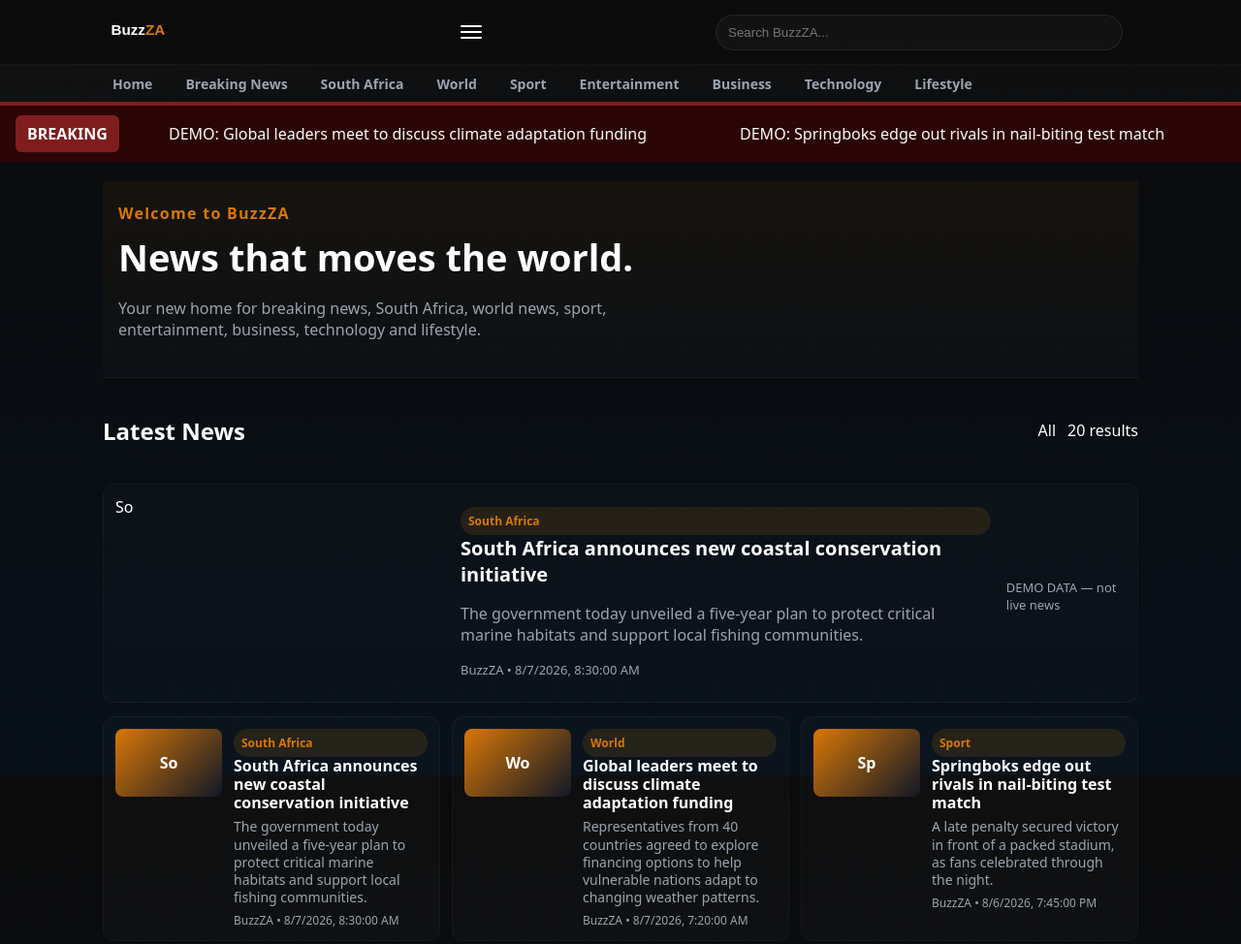
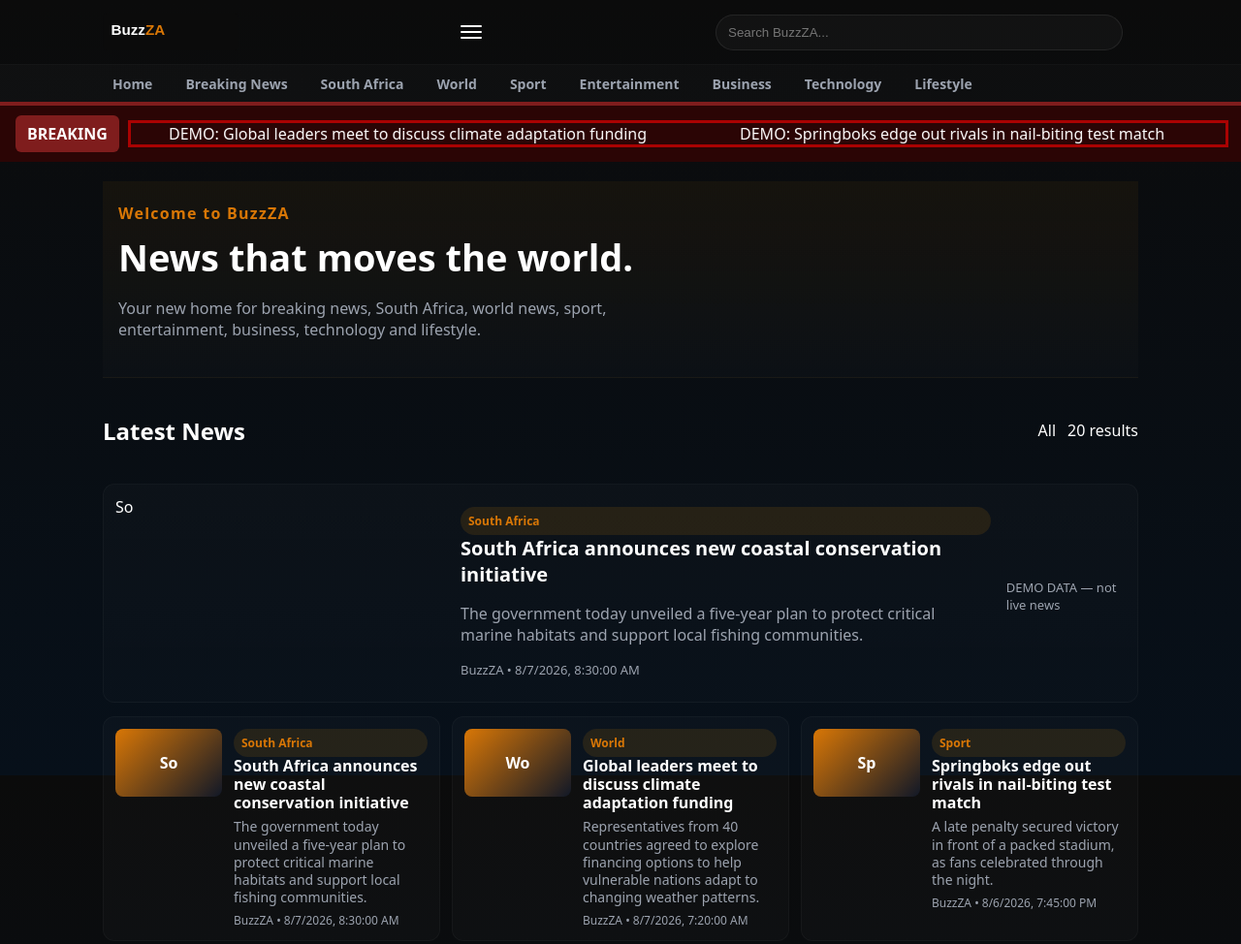
Before and after one commit to bcele202/BuzzZa, a website: page index.html in a window 1280 px wide. Shown: the top 974 px of the page at 97% size. Drawn offline with Linux system fonts and the light colour scheme; no server answers.

Commit message:
Enable overflow diagnostic script (temporary) to identify elements wider than viewport

```diff
--- a/index.html
+++ b/index.html
@@ -85,7 +85,9 @@
     </div>
   </footer>
 
-  <!-- Load NewsData first so window.NewsData is available to main.js -->
+  <!-- Diagnostics: temporary overflow detector (remove after debugging) -->
+  <script src="js/overflow-diagnostic.js" defer></script>
+
   <script src="js/news-data.js" defer></script>
   <script src="js/main.js" defer></script>
 </body>
```
